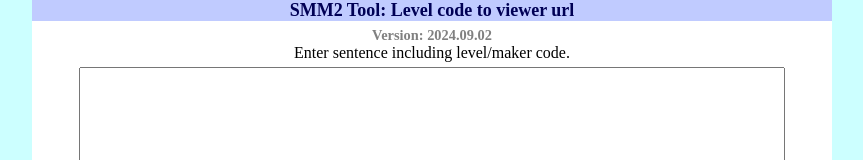
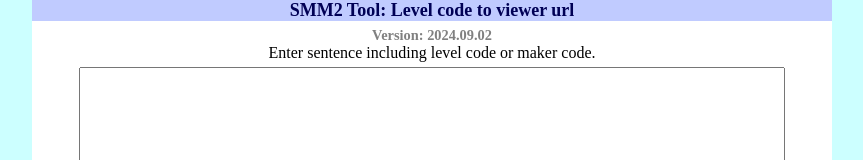
Before and after one commit to tatt61880/smm2, a website: page index.html in a window 1280 px wide. Shown: the top 160 px of the page, without its empty margins (208-1071 px from the left). Drawn offline with Linux system fonts and the light colour scheme.

Commit message:
Update index.html

```diff
--- a/index.html
+++ b/index.html
@@ -19,7 +19,7 @@
     <span id="version-info">　</span><br>
 
     <span>
-      Enter sentence including level/maker code.
+      Enter sentence including level code or maker code.
     </span>
     <textarea rows="10" id="input-text"></textarea>
 
```
